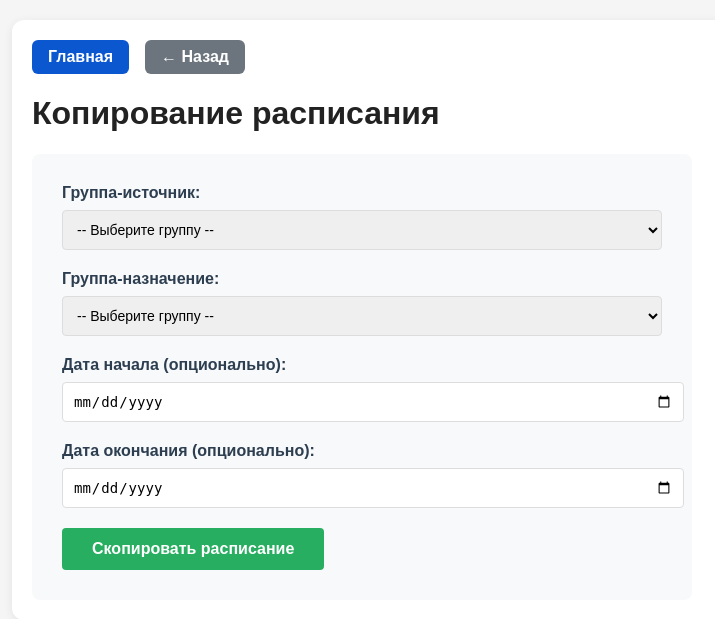
After one commit to PuchiPai/schedule_of_classes, a Django app: page /copy-schedule/ in a window 1280 px wide. The commit adds this page. Shown: the top 619 px of the page, without its empty margins (8-723 px from the left). Run offline with Django 5.2, Linux system fonts and the light colour scheme; data that the repository does not hold is empty.

Commit message:
Добавлена проверка перерыва 1,5 часа, UI копирования расписания, кнопка Назад

```diff
--- /dev/null
+++ b/schedule/templates/schedule/copy_schedule.html
@@ -0,0 +1,113 @@
+{% extends 'schedule/base.html' %}
+
+{% block title %}Копирование расписания{% endblock %}
+
+{% block content %}
+<h1>Копирование расписания</h1>
+
+{% if messages %}
+    {% for message in messages %}
+        <div class="alert alert-{{ message.tags }}">
+            {{ message }}
+        </div>
+    {% endfor %}
+{% endif %}
+
+<form method="post" class="copy-form">
+    {% csrf_token %}
+
+    <div class="form-group">
+        <label for="source_group">Группа-источник:</label>
+        <select name="source_group" id="source_group" required>
+            <option value="">-- Выберите группу --</option>
+            {% for group in all_groups %}
+                <option value="{{ group.id }}">{{ group.name }}</option>
+            {% endfor %}
+        </select>
+    </div>
+
+    <div class="form-group">
+        <label for="target_group">Группа-назначение:</label>
+        <select name="target_group" id="target_group" required>
+            <option value="">-- Выберите группу --</option>
+            {% for group in all_groups %}
+                <option value="{{ group.id }}">{{ group.name }}</option>
+            {% endfor %}
+        </select>
+    </div>
+
+    <div class="form-group">
+        <label for="source_week_start">Дата начала (опционально):</label>
+        <input type="date" name="source_week_start" id="source_week_start">
+    </div>
+
+    <div class="form-group">
+        <label for="source_week_end">Дата окончания (опционально):</label>
+        <input type="date" name="source_week_end" id="source_week_end">
+    </div>
+
+    <button type="submit" class="btn-copy">Скопировать расписание</button>
+</form>
+
+<style>
+.copy-form {
+    background-color: #f8f9fa;
+    padding: 30px;
+    border-radius: 8px;
+    max-width: 600px;
+}
+
+.form-group {
+    margin-bottom: 20px;
+}
+
+.form-group label {
+    display: block;
+    margin-bottom: 8px;
+    font-weight: bold;
+    color: #2c3e50;
+}
+
+.form-group select,
+.form-group input {
+    width: 100%;
+    padding: 10px;
+    border: 1px solid #ddd;
+    border-radius: 4px;
+    font-size: 14px;
+}
+
+.btn-copy {
+    padding: 12px 30px;
+    background-color: #27ae60;
+    color: white;
+    border: none;
+    border-radius: 4px;
+    cursor: pointer;
+    font-weight: bold;
+    font-size: 16px;
+}
+
+.btn-copy:hover {
+    background-color: #229954;
+}
+
+.alert {
+    padding: 15px;
+    border-radius: 4px;
+    margin-bottom: 20px;
+}
+
+.alert-success {
+    background-color: #d4edda;
+    color: #155724;
+    border: 1px solid #c3e6cb;
+}
+
+.alert-error {
+    background-color: #f8d7da;
+    color: #721c24;
+    border: 1px solid #f5c6cb;
+}
+</style>
+{% endblock %}
--- a/schedule/templates/schedule/home.html
+++ b/schedule/templates/schedule/home.html
@@ -7,6 +7,7 @@
 
 <!-- Навигационное меню -->
 <div class="nav-menu">
+    <a href="{% url 'schedule:copy_schedule' %}" class="nav-btn">Копировать расписание</a>
     <a href="{% url 'schedule:schedule_table' %}" class="nav-btn">Общее расписание</a>
     <a href="{% url 'schedule:teacher_assignment_report' %}" class="nav-btn">Учебные поручения</a>
     <a href="{% url 'schedule:teacher_workload' %}" class="nav-btn">Нагрузка преподавателей</a>
--- a/schedule/urls.py
+++ b/schedule/urls.py
@@ -19,4 +19,5 @@ urlpatterns = [
     path('schedule-table/', views.schedule_table_view, name='schedule_table'),
     path('teacher-assignments/', views.teacher_assignment_report_view, name='teacher_assignment_report'),
     path('teacher-workload/', views.teacher_workload_view, name='teacher_workload'),
+    path('copy-schedule/', views.copy_schedule_view, name='copy_schedule'),
 ]
--- a/schedule/views.py
+++ b/schedule/views.py
@@ -1,6 +1,68 @@
 from django.shortcuts import render, get_object_or_404
 from django.db.models import Count
 from datetime import date, timedelta
+
+from django.contrib import messages
+from django.shortcuts import redirect
+
+
+def copy_schedule_view(request):
+    """Страница копирования расписания"""
+    if request.method == 'POST':
+        source_group_id = request.POST.get('source_group')
+        target_group_id = request.POST.get('target_group')
+        source_week_start = request.POST.get('source_week_start')
+        source_week_end = request.POST.get('source_week_end')
+
+        if not source_group_id or not target_group_id:
+            messages.error(request, 'Выберите группу-источник и группу-назначение')
+            return redirect('schedule:copy_schedule')
+
+        source_group = get_object_or_404(StudentGroup, pk=source_group_id)
+        target_group = get_object_or_404(StudentGroup, pk=target_group_id)
+
+        # Получаем занятия исходной группы
+        entries = ScheduleEntry.objects.filter(
+            student_group=source_group,
+            is_cancelled=False,
+        ).select_related('teacher_assignment', 'time_slot', 'working_day', 'room')
+
+        if source_week_start and source_week_end:
+            entries = entries.filter(
+                working_day__date__gte=source_week_start,
+                working_day__date__lte=source_week_end
+            )
+
+        copied_count = 0
+        for entry in entries:
+            # Ищем свободный слот для целевой группы
+            working_day, time_slot = find_free_slot(
+                student_group=target_group,
+                teacher_assignment=entry.teacher_assignment,
+                room=entry.room,
+                week_parity=entry.week_parity,
+            )
+
+            if working_day and time_slot:
+                ScheduleEntry.objects.create(
+                    student_group=target_group,
+                    teacher_assignment=entry.teacher_assignment,
+                    room=entry.room,
+                    time_slot=time_slot,
+                    working_day=working_day,
+                    week_parity=entry.week_parity,
+                )
+                copied_count += 1
+
+        messages.success(request, f'Скопировано {copied_count} занятий для группы {target_group.name}')
+        return redirect('schedule:group_schedule', group_id=target_group_id)
+
+    # GET-запрос: показываем форму
+    all_groups = StudentGroup.objects.select_related('academic_group').all().order_by('name')
+
+    return render(request, 'schedule/copy_schedule.html', {
+        'all_groups': all_groups,
+    })
 
 from .models import StudentGroup, Department, Room, Teacher
 from .services import (
@@ -11,6 +73,7 @@ from .services import (
     get_department_teacher_plan_rows,
     get_multi_group_chessboard,
     get_room_summary,
+    find_free_slot,
 )
 from .models import ScheduleEntry, TimeSlot, TeacherAssignment
 
```
